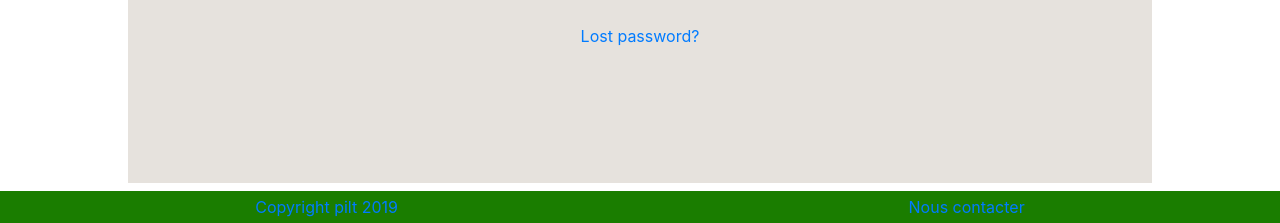
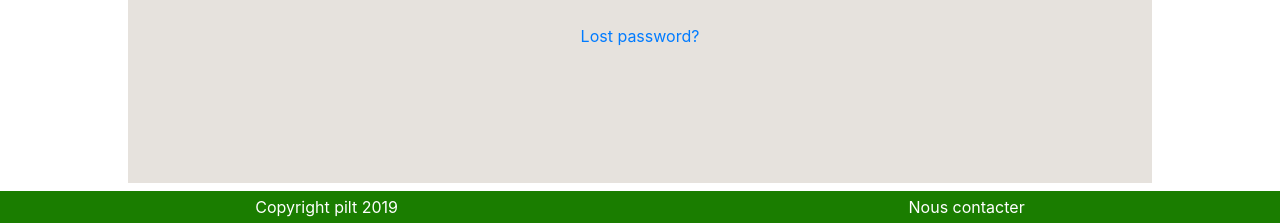
Before and after one commit to ometeore/hydropo, a Django app: page /user/ in a window 1280 px wide. Shown: the part 577-800 px from the top of the page. Run offline with Django 3.2, Linux system fonts and the light colour scheme; some libraries are stand-ins or nearby versions.

Commit message:
some js refactoring

```diff
--- a/projet/static/js/disable_manual_mode.js
+++ b/projet/static/js/disable_manual_mode.js
@@ -54,6 +54,9 @@ function switch_manual_mode(id, name) {
 function recupId(id) {
     var checkBox_true = document.getElementById(id);
     var checkBox_false = document.getElementsByClassName(checkBox_true.className);
+
+    if (checkBox_true.checked == true){
+        /* switch off all input */
         for(i=0; i<checkBox_false.length; i++){
             checkBox_false[i].checked = false;
         }
@@ -62,3 +65,12 @@ function recupId(id) {
         var url_to_send = '/rpi/gestion?manual=True&tool=' + res[0] + '&name=' + res[1];
         window.location.href = url_to_send;
     }
+    if(checkBox_true.checked == false) {
+        for(i=0; i<checkBox_false.length; i++){
+            checkBox_false[i].checked = false;
+        }
+        res = id.split('_')
+        var url_to_send = '/rpi/gestion?manual=True&name=' + res[1];
+        window.location.href = url_to_send;
+    }
+}
--- a/projet/templates/head_and_foot.html
+++ b/projet/templates/head_and_foot.html
@@ -68,11 +68,6 @@
       {% endblock %}
 
 
-
-
-
-
-
       <!-- Footer -->
 
 
@@ -80,8 +75,8 @@
 
     <footer class="h_flex">
 
-      <a class="color_black" href="">Copyright pilt 2019 </a>
-      <a class="color_black" href=""> Nous contacter </a>
+      <a style="color: white;" href="">Copyright pilt 2019 </a>
+      <a style="color: white;" href=""> Nous contacter </a>
 
     </footer>
 
```
Also changed, not shown: projet/templates/hydro.html (+4 -4 lines), .travis.yml, projet/hydropo/travis_settings.py (added). Lines whose indentation alone changed are shown as unchanged.
